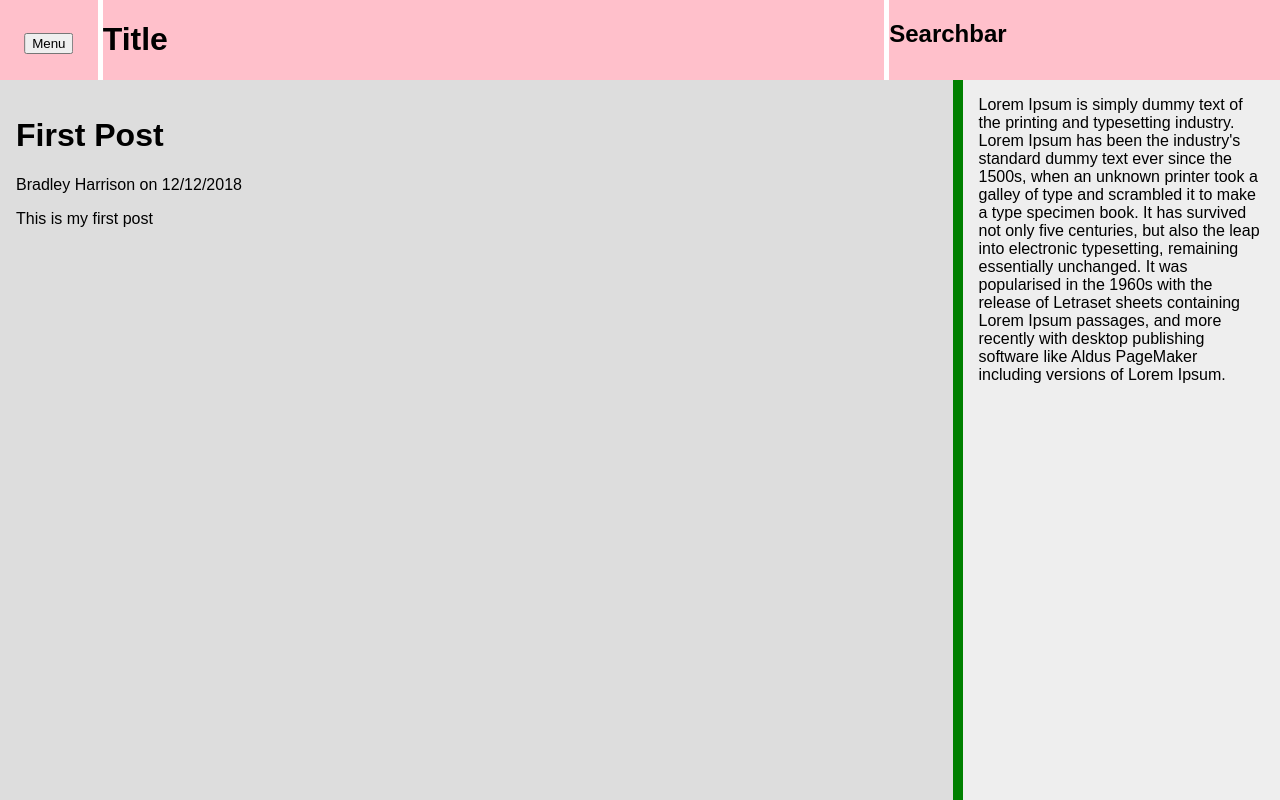
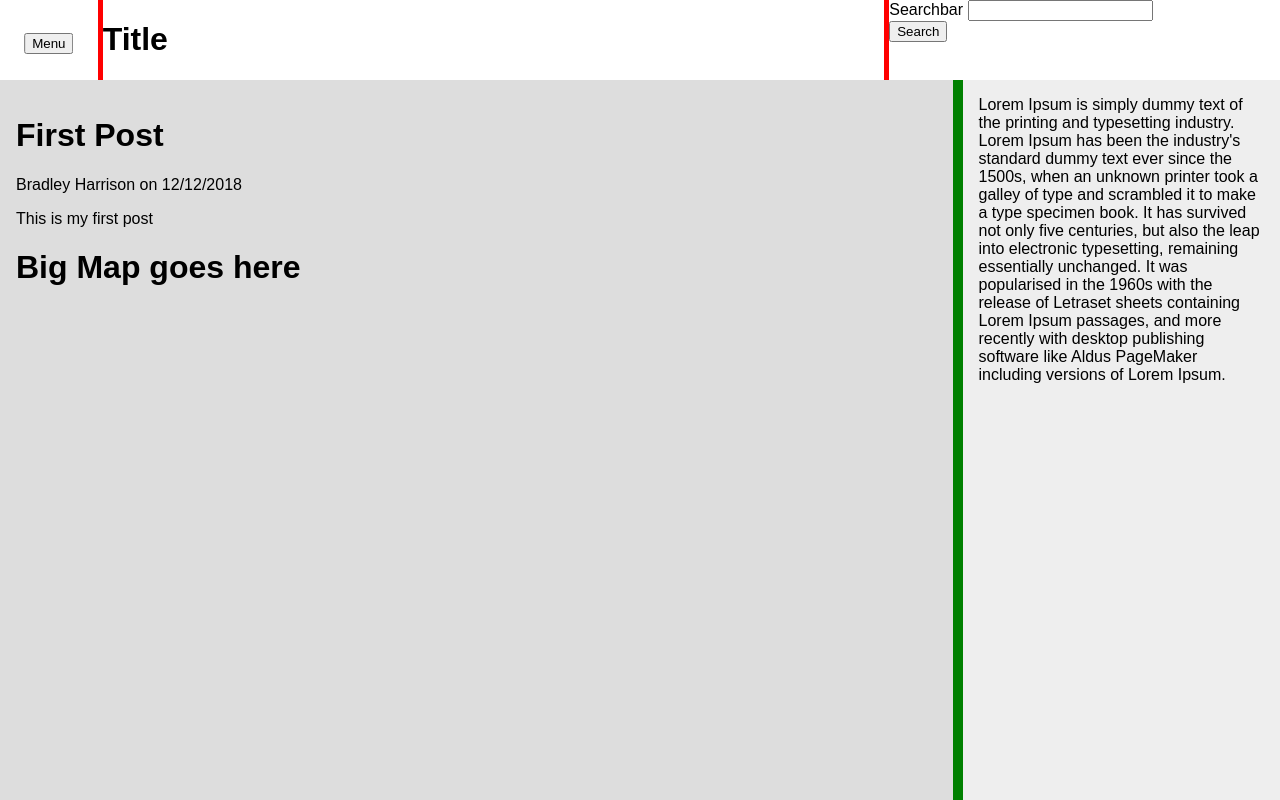
Before and after one commit to bradley27783/Real-World-Project, a Flask app: page / in a window 1280 px wide. Run offline with Flask 2, Linux system fonts and the light colour scheme.

Commit message:
Little updating - Added searchbar form and text for map

```diff
--- a/Flask/forms.py
+++ b/Flask/forms.py
@@ -6,3 +6,7 @@ class LoginForm(FlaskForm):
     username = StringField('Username',validators=[DataRequired()])
     password = PasswordField('Password',validators=[DataRequired()])
     submit = SubmitField('Login')
+
+class Searchbar(FlaskForm):
+    searchbar = StringField('Searchbar',validators=[DataRequired()])
+    submit = SubmitField('Search')
--- a/Flask/static/style.css
+++ b/Flask/static/style.css
@@ -14,14 +14,14 @@ header{
 }
 
 .header-container {
-  background-color: white;
+  background-color: red;
   display: grid;
   grid-template-columns: 1fr 8fr 4fr;
   grid-column-gap: 5px;
 }
 
 .header-container > div {
-  background-color: pink;
+  background-color: white;
 }
 
 
--- a/Flask/templates/index.html
+++ b/Flask/templates/index.html
@@ -19,7 +19,15 @@
           <h1>Title</h1>
         </div>
         <div id='searchbar'>
-          <h2>Searchbar</h2>
+          <form class="" action="" method="POST">
+            <div class="">
+              {{ search.searchbar.label }}
+              {{ search.searchbar }}
+            </div>
+            <div class="">
+              {{ search.submit }}
+            </div>
+          </form>
         </div>
       </div>
     </header>
@@ -31,6 +39,9 @@
             <p> {{ post.author }} on {{ post.date_posted }} </p>
             <p> {{ post.content }} </p>
           {% endfor %}
+          <div class="">
+            <h1>Big Map goes here</h1>
+          </div>
         </div>
         <div>
           Lorem Ipsum is simply dummy text of the printing and typesetting industry. Lorem Ipsum has been the industry's standard dummy text ever since the 1500s, when an unknown printer took a galley of type and scrambled it to make a type specimen book. It has survived not only five centuries, but also the leap into electronic typesetting, remaining essentially unchanged. It was popularised in the 1960s with the release of Letraset sheets containing Lorem Ipsum passages, and more recently with desktop publishing software like Aldus PageMaker including versions of Lorem Ipsum.
--- a/Flask/webapp.py
+++ b/Flask/webapp.py
@@ -1,11 +1,13 @@
 from flask import Flask, render_template, url_for, flash, redirect
-from forms import LoginForm
+from forms import LoginForm, Searchbar
 from timetable import valid_Account
 
 app = Flask(__name__)
 
 app.config['SECRET_KEY'] = 'oFmEakhRZdEjLpd0XTqg'
 
+
+#Temp data for me to experiment with flask
 posts = [
     {
         'author':'Bradley Harrison',
@@ -17,13 +19,16 @@ posts = [
 
 
 
-@app.route("/")
-@app.route("/home")
+@app.route("/" , methods=['GET','POST'])
+@app.route("/home",methods=['GET','POST'])
 def home():
-    return render_template('index.html',posts=posts)
+    '''Home page for website'''
+    search = Searchbar()
+    return render_template('index.html',posts=posts,search=search)
 
 @app.route('/login', methods=['GET','POST'])
 def login():
+    '''Login page for website'''
     form = LoginForm()
     if form.validate_on_submit() and valid_Account(form):
         if form.username.data == 'admin' and form.password.data == 'admin':
```
